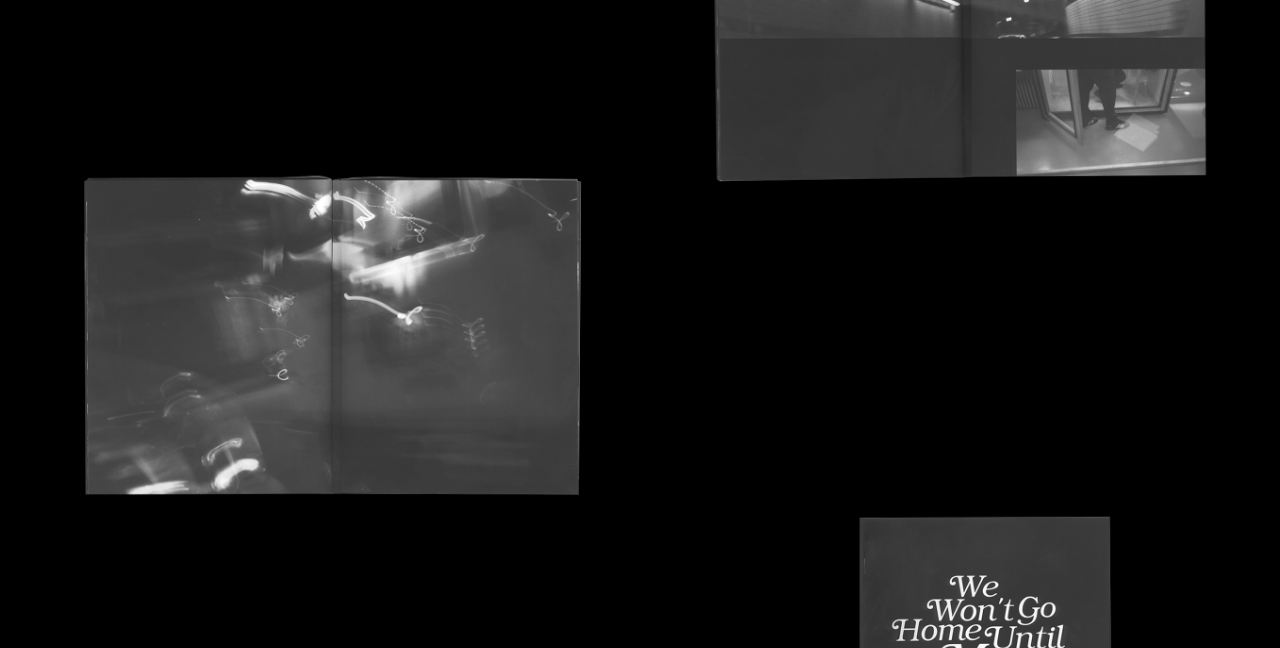
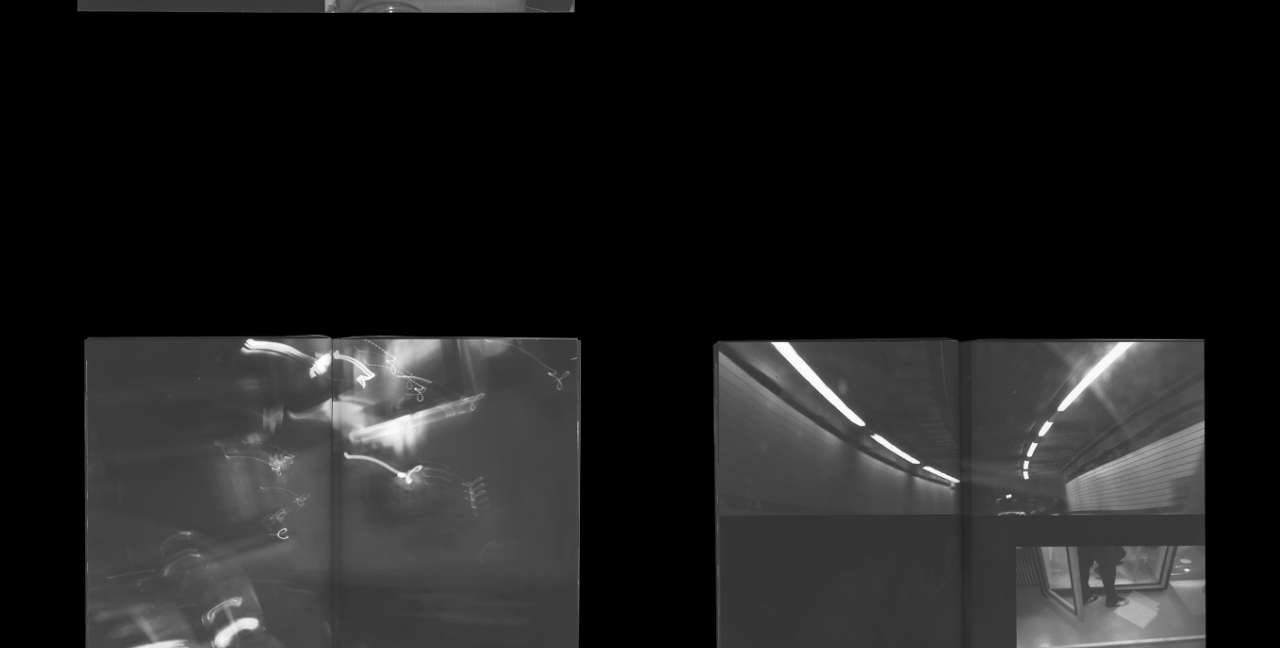
Before and after one commit to e-r-d/eoghanonline, a PHP site: page /art/wewontgohome/wewontgohome.html in a window 1280 px wide. Shown: the part 3062-3710 px from the top of the page. Run offline with PHP 8.4, Linux system fonts and the light colour scheme.

Commit message:
wewont go home plus other random stuff idk

```diff
--- a/art/wewontgohome/wewontgohome.html
+++ b/art/wewontgohome/wewontgohome.html
@@ -16,8 +16,67 @@
   <div class="row">
     <div class="column2">
       <img src="images/1.png" alt="1">
-      <img src="images/3.png" alt="5">
-      <img src="images/5.png" alt="9">
+    </div>
+    <div class="column2">
+      <img src="images/2.png" alt="5">
+    </div>
+  </div>
+
+  <div class="row">
+    <div class="column2">
+      <img src="images/3.png" alt="3">
+    </div>
+    <div class="column2">
+      <img src="images/4.png" alt="4">
+    </div>
+  </div>
+
+  <div class="row">
+    <div class="column2">
+      <img src="images/5.png" alt="5">
+    </div>
+    <div class="column2">
+      <img src="images/6.png" alt="6">
+    </div>
+  </div>
+
+  <div class="row">
+    <div class="column2">
+      <img src="images/7.png" alt="7">
+    </div>
+    <div class="column2">
+      <img src="images/8.png" alt="8">
+    </div>
+  </div>
+
+  <div class="row">
+    <div class="column2">
+      <img src="images/9.png" alt="9">
+    </div>
+    <div class="column2">
+      <img src="images/10.png" alt="10">
+    </div>
+  </div>
+
+  <div class="row">
+    <div class="column2">
+      <img src="images/11.png" alt="11">
+    </div>
+    <div class="column2">
+      <img src="images/12.png" alt="5">
+    </div>
+  </div>
+
+  <div class="row">
+    <div class="column2">
+      <img src="images/13.png" alt="1">
+    </div>
+    <div class="column2">
+      <img src="images/front.png" alt="5">
+    </div>
+  </div>
+
+    <!--  <img src="images/5.png" alt="9">
       <img src="images/7.png" alt="13">
       <img src="images/9.png" alt="17">
       <img src="images/11.png" alt="21">
@@ -34,7 +93,7 @@
       <img src="images/front.png" alt="23">
     </div>
 
-  </div>
+  </div>-->
 
   <div class="row">
     <img src="images/crop.gif" alt="1" class="centergifwewontgohome">
--- a/styles/style.css
+++ b/styles/style.css
@@ -108,6 +108,10 @@ p {
   grid-row: 22;
 } #articon {width: 100%;}
 
+.eoghanalife {
+  grid-column: 3/ 13;
+  grid-row: 24;
+} #eoghanalife {width: 100%;}
 
 
 #gmail {
@@ -232,11 +236,6 @@ p {
       width: 100%;
     }
 
-    .column2 a {
-      margin-top: 8px;
-      vertical-align: middle;
-      width: 100%;
-    }
 
     /* Responsive layout - makes a two column-layout instead of four columns */
     @media screen and (max-width: 800px) {
```
Also changed, not shown: art/eoghanalife/EoghanAlife.html (added, +37 -0 lines), design/alife/bunb/bunb.html (+1 -2 lines), index.html (+6 -2 lines), art/eoghanalife/21.jpg (deleted), art/eoghanalife/DSC_0169.jpg (deleted), art/eoghanalife/eoghanalife.png (renamed from art/eoghanalife/0003344555.png), 7 other files.
